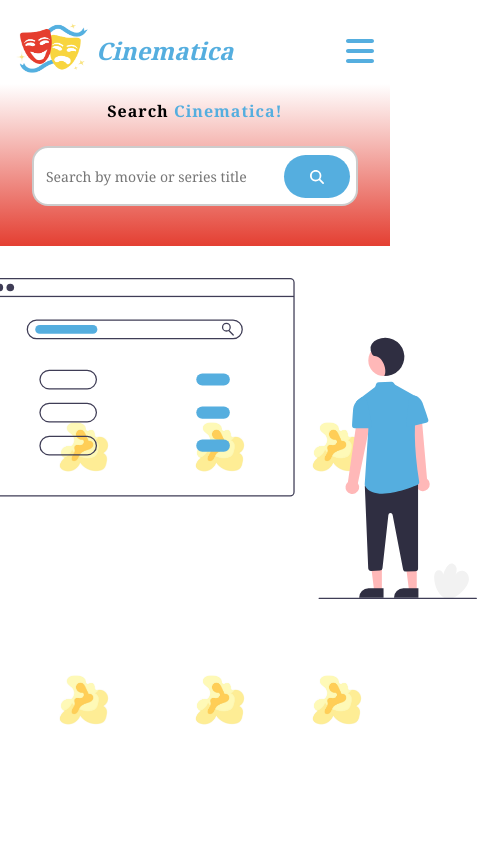
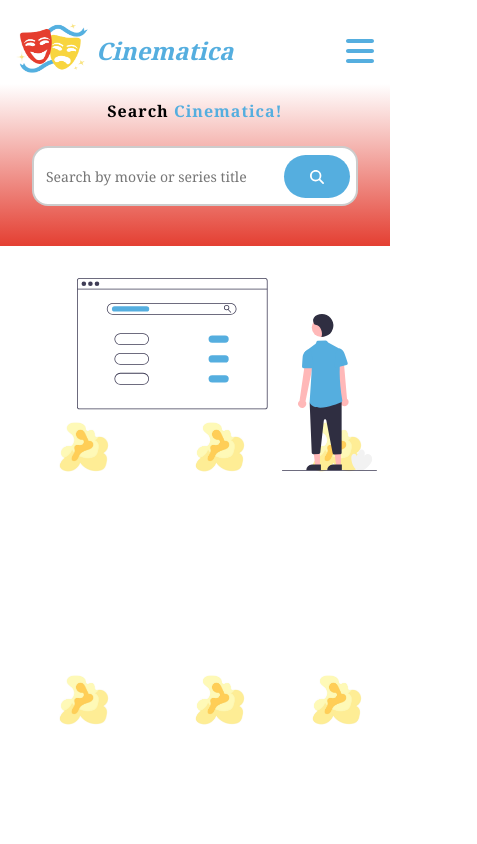
Before and after one commit to fnalviar/Cinematica-React, a React (Create React App) app: page /search in a window 390 px wide. Shown: the top 844 px of the page, 477 px wide, since content can reach past the window. Built offline with nearby package versions, Linux system fonts and the light colour scheme.

Commit message:
fixed search image

```diff
--- a/src/index.css
+++ b/src/index.css
@@ -1101,6 +1101,11 @@
   .results__title {
     font-size: 24px;
   }
+
+  .search__image {
+    width: 400px;
+  }
+
 }
 
 /* SMALL PHONES, LARGE SMARTPHONES */
@@ -1262,5 +1267,9 @@
     .page--number {
       font-size: 16px;
     }
+
+    .search__image {
+      width: 300px;
+    }
   }
 }
```
